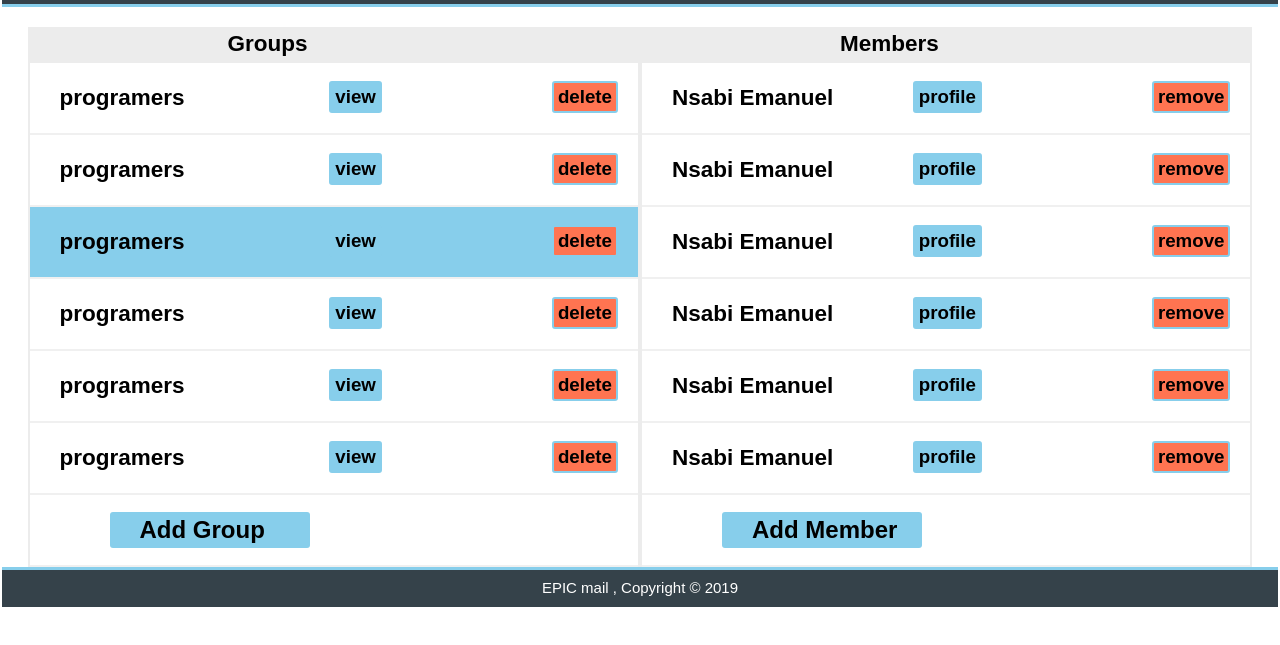
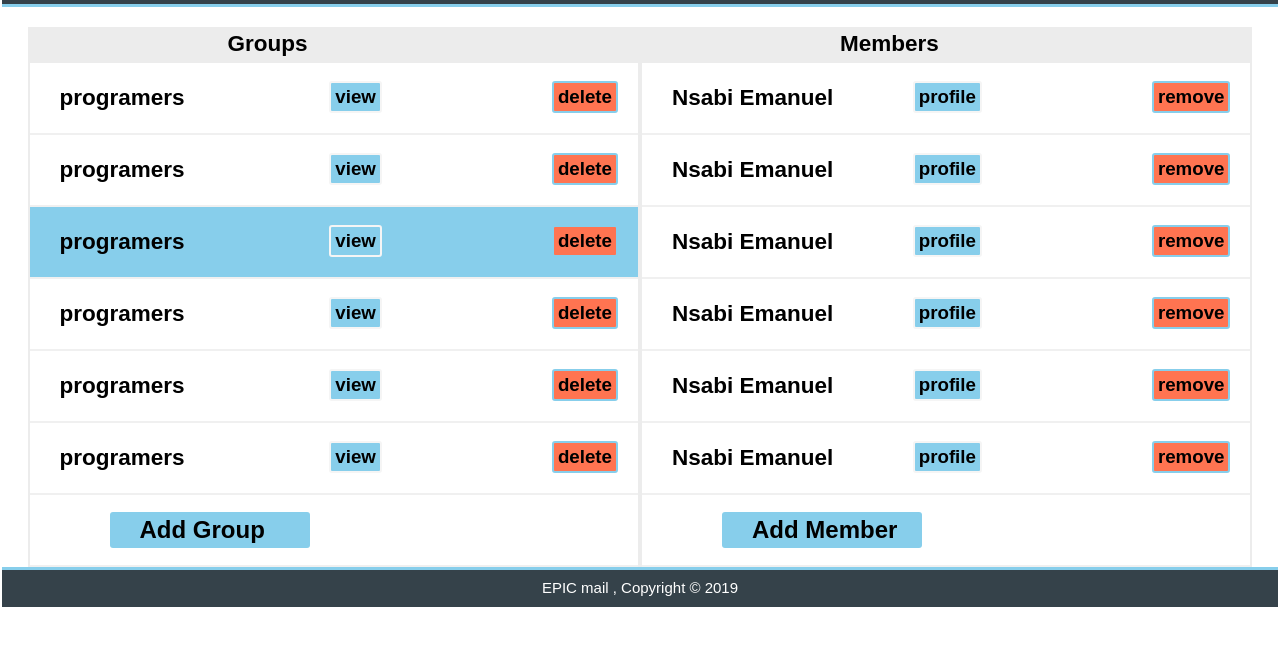
Before and after one commit to nnyves/EPIC-mail-1, a plain HTML site: page ui/html/admin-Dboard.html in a window 1280 px wide. Shown: the part 65-710 px from the top of the page. Drawn offline with Linux system fonts and the light colour scheme.

Commit message:
allowing admin to notice a selected group

```diff
--- a/ui/css/style.css
+++ b/ui/css/style.css
@@ -462,7 +462,6 @@ button {
 .d-delete, .d-profile {
 	float: right;
 	margin-right: 20px;
-	border: skyblue 2px solid;
 	border-radius: 3px;
 	padding-left: 4px;
 	padding-right: 4px;
@@ -470,6 +469,7 @@ button {
 
 .d-profile {
 	background: skyblue;
+	border: whitesmoke 2px solid;
 }
 .dash {
 	height: 200px;
```
